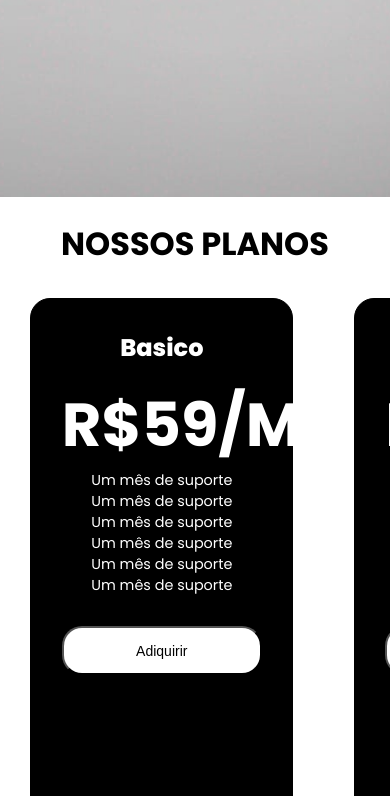
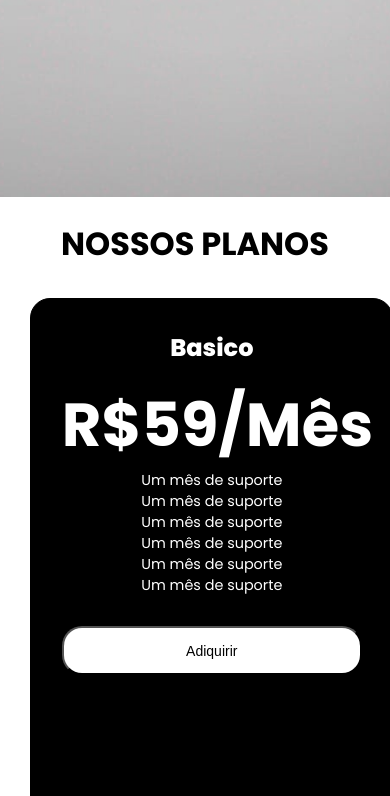
Before and after one commit to kayron33/King2.0, a plain HTML site: page index.html in a window 390 px wide. Shown: the part 758-1554 px from the top of the page. Drawn offline with nearby package versions, Linux system fonts and the light colour scheme.

Commit message:
começar a responsividade

```diff
--- a/frame/style.css
+++ b/frame/style.css
@@ -318,10 +318,5 @@ footer{
         display: grid;
         grid-template-columns: repeat(2,1fr);
         padding-bottom: 10rem;
-
     }
-    .box{
-    width: 200px;
-    }
-
 }
```
